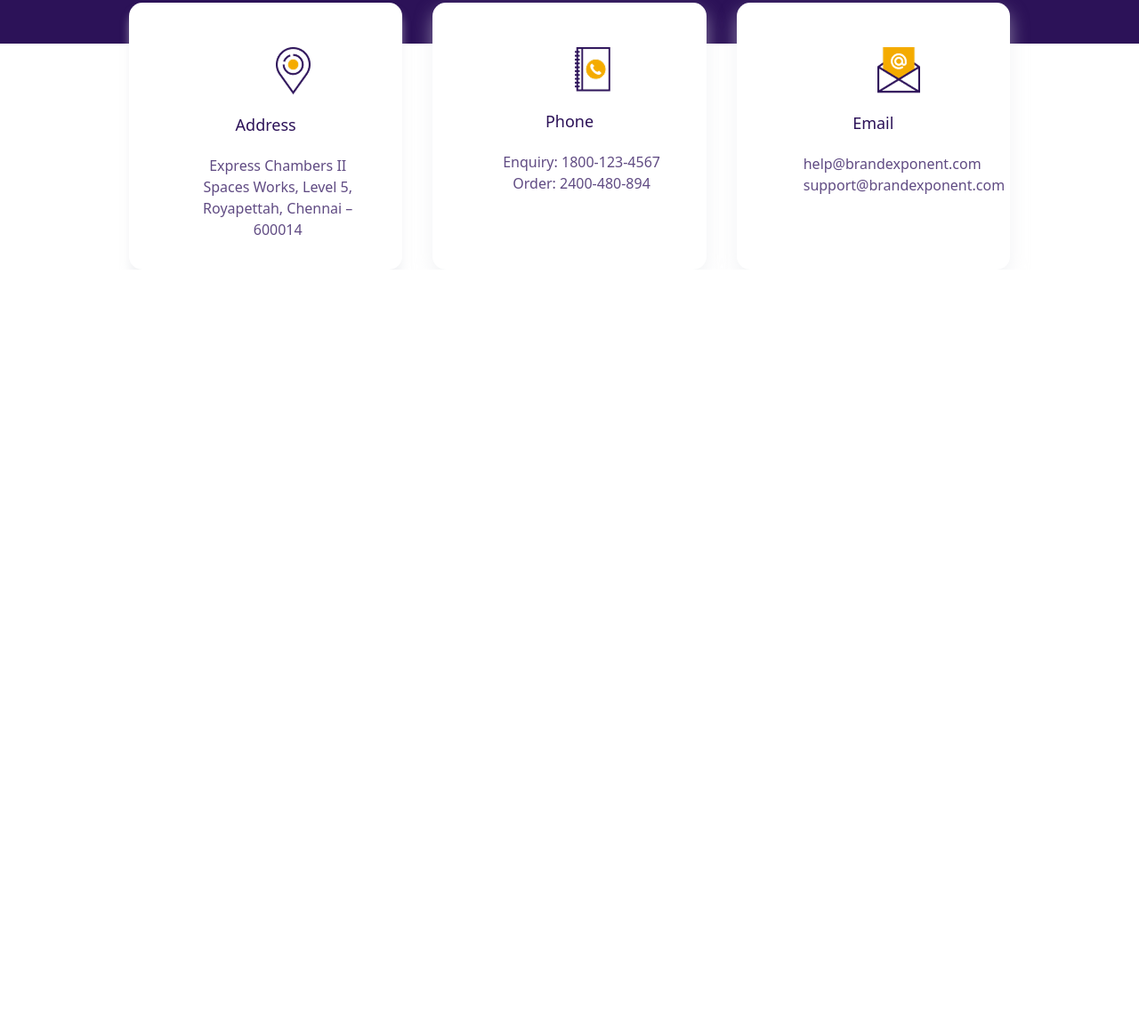
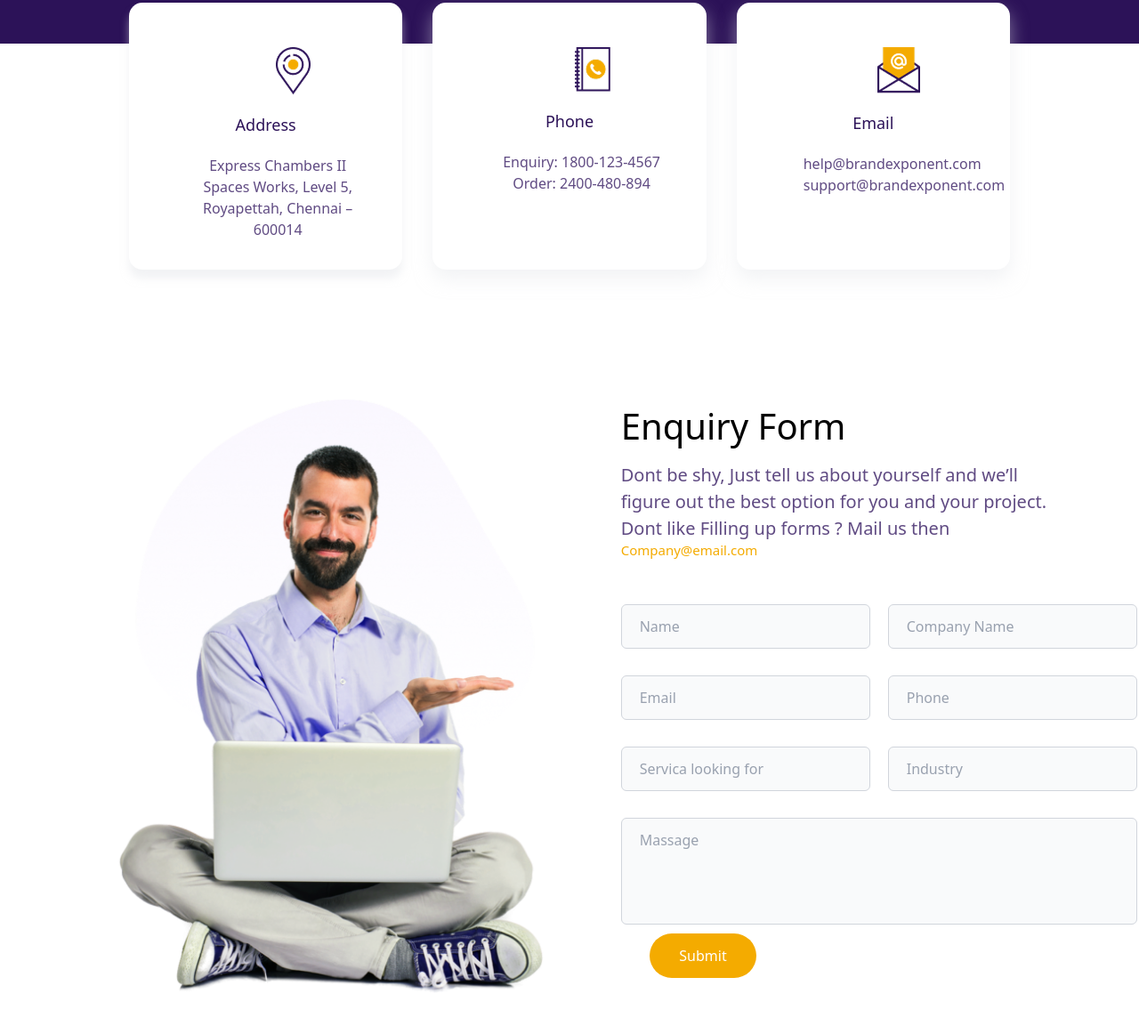
Before and after one commit to jumaevshahrom07/New-task2, a website: page src/index.html in a window 1280 px wide. Shown: the part 8081-9234 px from the top of the page at 89% size. Before the commit the page ends 8384 px from the top, so only its background shows below. Drawn offline with nearby package versions, Linux system fonts and the light colour scheme; files that its build step writes are made by us from their sources.

Commit message:
header15

```diff
--- a/src/index.html
+++ b/src/index.html
@@ -556,13 +556,15 @@
                 <p class="w-[60%] ml-[75px] text-[#604B83] mt-[20px]">Express Chambers II Spaces Works, Level 5,
                     Royapettah, Chennai – 600014</p>
             </div>
-            <div class="w-[30%] h-[300px] bg-white shadow-[0_10px_20px_rgba(229,231,235,0.5)] rounded-[15px] text-center pt-[50px]">
+            <div
+                class="w-[30%] h-[300px] bg-white shadow-[0_10px_20px_rgba(229,231,235,0.5)] rounded-[15px] text-center pt-[50px]">
                 <img class="ml-[160px]" src="./photo/photo28.png" alt="">
                 <p class="text-[18px] text-[#2C1258] mt-[20px]">Phone</p>
                 <p class="w-[60%] ml-[75px] text-[#604B83] mt-[20px]">Enquiry: 1800-123-4567</p>
                 <p class="w-[60%] ml-[75px] text-[#604B83]">Order: 2400-480-894</p>
             </div>
-            <div class="w-[30%] h-[300px] bg-white shadow-[0_10px_20px_rgba(229,231,235,0.5)] rounded-[15px] text-center pt-[50px]">
+            <div
+                class="w-[30%] h-[300px] bg-white shadow-[0_10px_20px_rgba(229,231,235,0.5)] rounded-[15px] text-center pt-[50px]">
                 <img class="ml-[158px]" src="./photo/photo29.png" alt="">
                 <p class="text-[18px] text-[#2C1258] mt-[20px]">Email</p>
                 <p class="w-[60%] ml-[75px] text-[#604B83] mt-[20px]">help@brandexponent.com</p>
@@ -570,6 +572,56 @@
             </div>
         </div>
     </div>
+
+
+    <div class="w-[100%] h-[900px]">
+        <div class="w-[80%] h-[700px] flex justify-between m-auto mt-[400px] gap-[80px]">
+            <img src="./photo/photo31.png" alt="">
+            <div>
+                <h2 class="text-[40px]">Enquiry Form</h2>
+                <p class="text-[#604B83] w-[85%]  mt-[10px] text-[20px]">Dont be shy, Just tell us about yourself and
+                    we’ll figure out the best option for you and your
+                    project. Dont like Filling up forms ? Mail us then <sup
+                        class="text-[#F4AB00]">Company@email.com</sup></p>
+                <div class="flex gap-[20px] mt-[30px]">
+                    <input
+                        class=" w-[280px] h-[50px] border border-gray-300 pl-[20px] mt-[10px] bg-gray-50 rounded-md focus:outline-none focus:border-blue-500 placeholder:text-gray-400"
+                        type="text" placeholder="Name">
+
+                    <input
+                        class=" w-[280px] h-[50px] border border-gray-300 pl-[20px] mt-[10px] bg-gray-50 rounded-md focus:outline-none focus:border-blue-500 placeholder:text-gray-400"
+                        type="text" placeholder="Company Name">
+                </div>
+
+                <div class="flex gap-[20px] mt-[20px]">
+                    <input
+                        class=" w-[280px] h-[50px] border border-gray-300 pl-[20px] mt-[10px] bg-gray-50 rounded-md focus:outline-none focus:border-blue-500 placeholder:text-gray-400"
+                        type="email" placeholder="Email">
+
+                    <input
+                        class=" w-[280px] h-[50px] border border-gray-300 pl-[20px] mt-[10px] bg-gray-50 rounded-md focus:outline-none focus:border-blue-500 placeholder:text-gray-400"
+                        type="tel" placeholder="Phone">
+                </div>
+
+                <div class="flex gap-[20px] mt-[20px]">
+                    <input
+                        class=" w-[280px] h-[50px] border border-gray-300 pl-[20px] mt-[10px] bg-gray-50 rounded-md focus:outline-none focus:border-blue-500 placeholder:text-gray-400"
+                        type="text" placeholder="Servica looking for">
+
+                    <input
+                        class=" w-[280px] h-[50px] border border-gray-300 pl-[20px] mt-[10px] bg-gray-50 rounded-md focus:outline-none focus:border-blue-500 placeholder:text-gray-400"
+                        type="text" placeholder="Industry">
+                </div>
+
+                <input
+                    class=" w-[580px] pb-[70px] h-[120px] mt-[30px] border border-gray-300 pl-[20px] mt-[10px] bg-gray-50 rounded-md focus:outline-none focus:border-blue-500 placeholder:text-gray-400"
+                    type="text" placeholder="Massage">
+
+                    <button class="w-[120px] h-[50px] bg-[#F4AB00] text-white rounded-[30px] absolute top-[9130px] left-[730px]">Submit</button>
+            </div>
+        </div>
+    </div>
+
 </body>
 
 </html>
```
